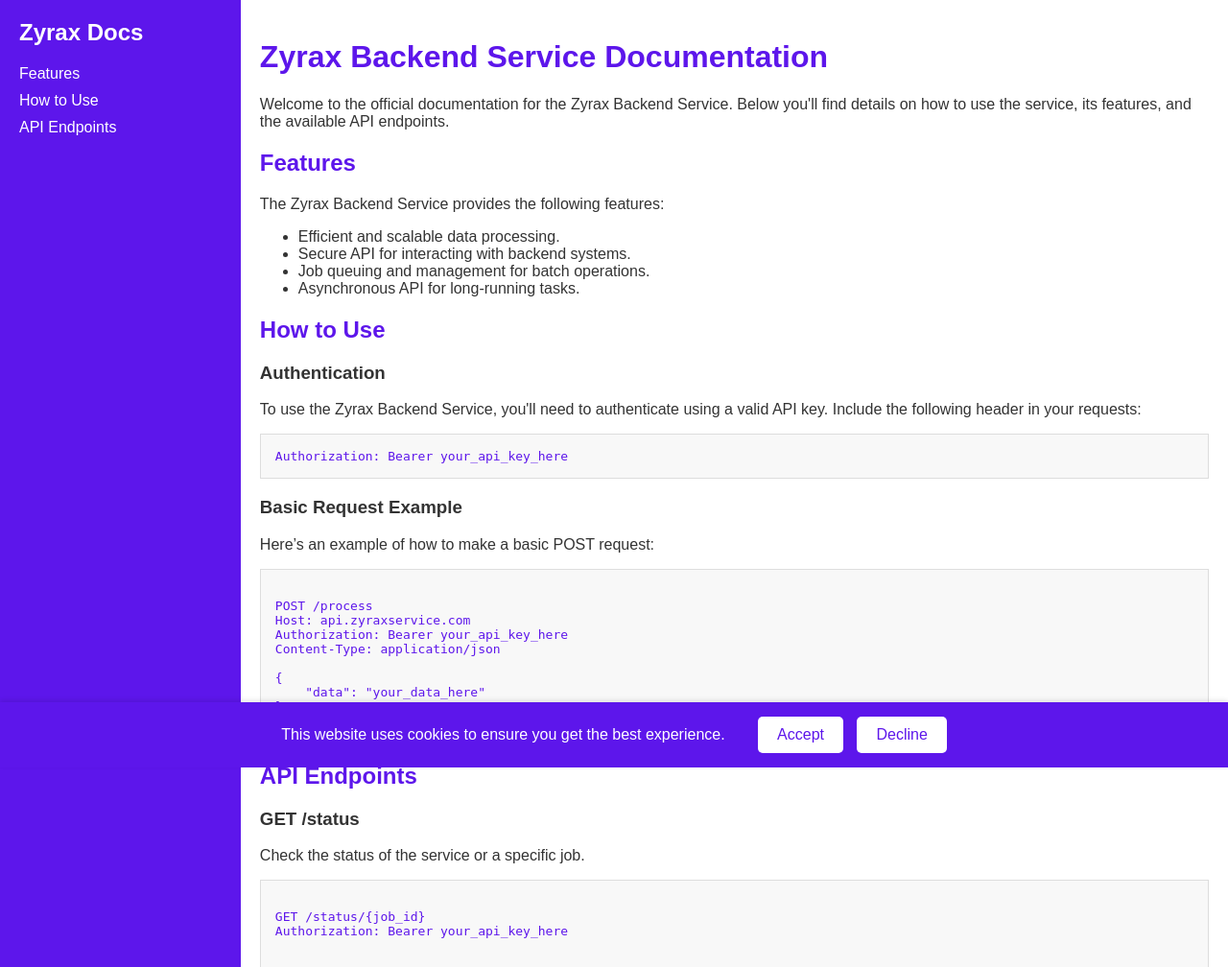
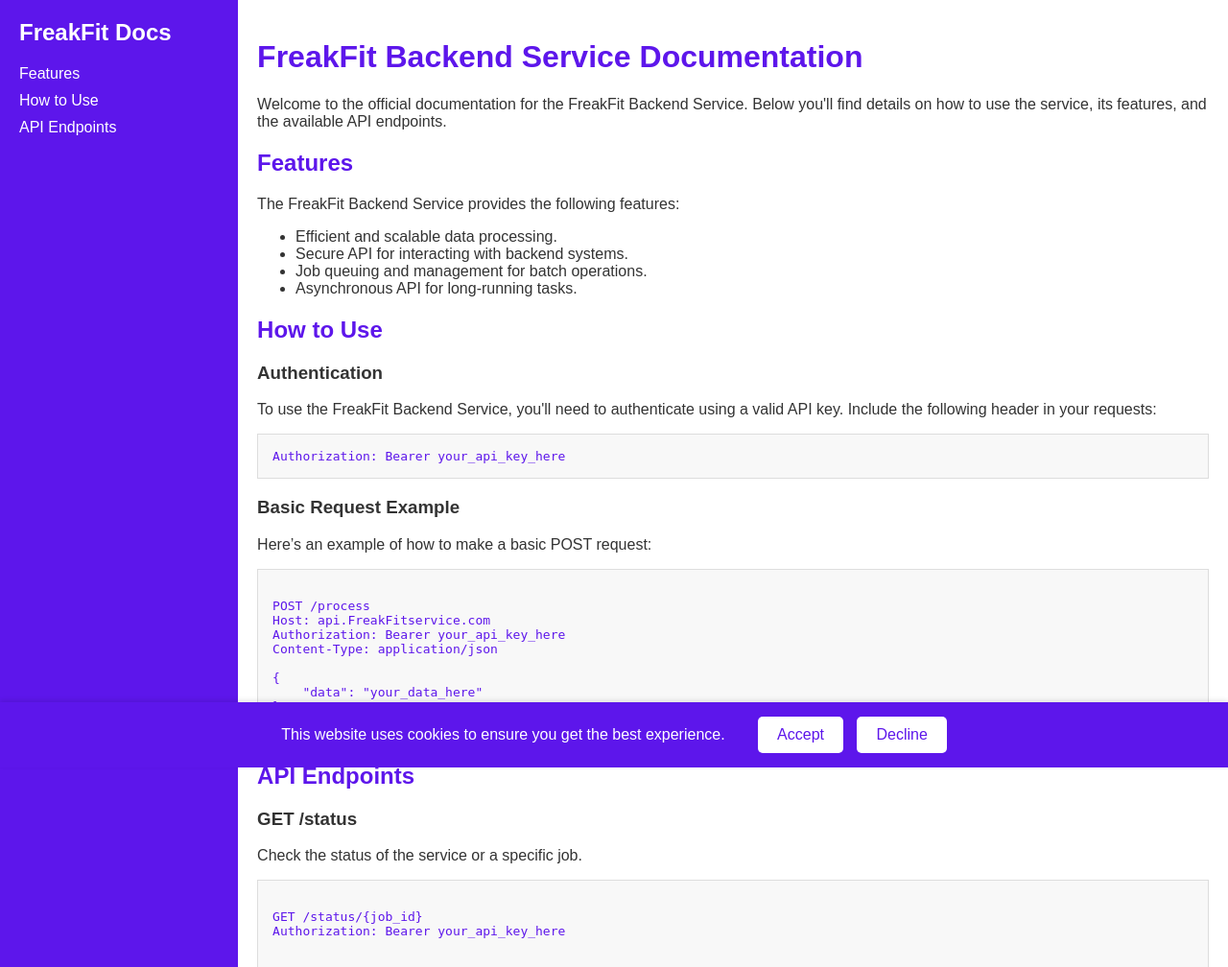
Before and after one commit to freakfit22/FreakFitadmin, a Django app: page / in a window 1280 px wide. Shown: the top 1008 px of the page at 96% size. Run offline with Django 4.2, Linux system fonts and the light colour scheme.

Commit message:
commit Correction

```diff
--- a/templates/readme.html
+++ b/templates/readme.html
@@ -3,7 +3,7 @@
 <head>
     <meta charset="UTF-8">
     <meta name="viewport" content="width=device-width, initial-scale=1.0">
-    <title>Zyrax Backend Service Documentation</title>
+    <title>FreakFit Backend Service Documentation</title>
     <!-- Load the static files template tag -->
     {% load static %}
     <link rel="stylesheet" href="{% static 'css/styles.css' %}">
@@ -11,7 +11,7 @@
 <body>
     <div class="container">
         <div class="sidebar">
-            <h2>Zyrax Docs</h2>
+            <h2>FreakFit Docs</h2>
             <ul>
                 <li><a href="#features">Features</a></li>
                 <li><a href="#usage">How to Use</a></li>
@@ -21,14 +21,14 @@
 
         <div class="main-content">
             <div class="header">
-                <h1>Zyrax Backend Service Documentation</h1>
-                <p>Welcome to the official documentation for the Zyrax Backend Service. Below you'll find details on how to use the service, its features, and the available API endpoints.</p>
+                <h1>FreakFit Backend Service Documentation</h1>
+                <p>Welcome to the official documentation for the FreakFit Backend Service. Below you'll find details on how to use the service, its features, and the available API endpoints.</p>
             </div>
 
             <!-- Features Section -->
             <section id="features">
                 <h2>Features</h2>
-                <p>The Zyrax Backend Service provides the following features:</p>
+                <p>The FreakFit Backend Service provides the following features:</p>
                 <ul>
                     <li>Efficient and scalable data processing.</li>
                     <li>Secure API for interacting with backend systems.</li>
@@ -41,14 +41,14 @@
             <section id="usage">
                 <h2>How to Use</h2>
                 <h3>Authentication</h3>
-                <p>To use the Zyrax Backend Service, you'll need to authenticate using a valid API key. Include the following header in your requests:</p>
+                <p>To use the FreakFit Backend Service, you'll need to authenticate using a valid API key. Include the following header in your requests:</p>
                 <pre><code>Authorization: Bearer your_api_key_here</code></pre>
 
                 <h3>Basic Request Example</h3>
                 <p>Here’s an example of how to make a basic POST request:</p>
                 <pre><code>
 POST /process
-Host: api.zyraxservice.com
+Host: api.FreakFitservice.com
 Authorization: Bearer your_api_key_here
 Content-Type: application/json
 
```
